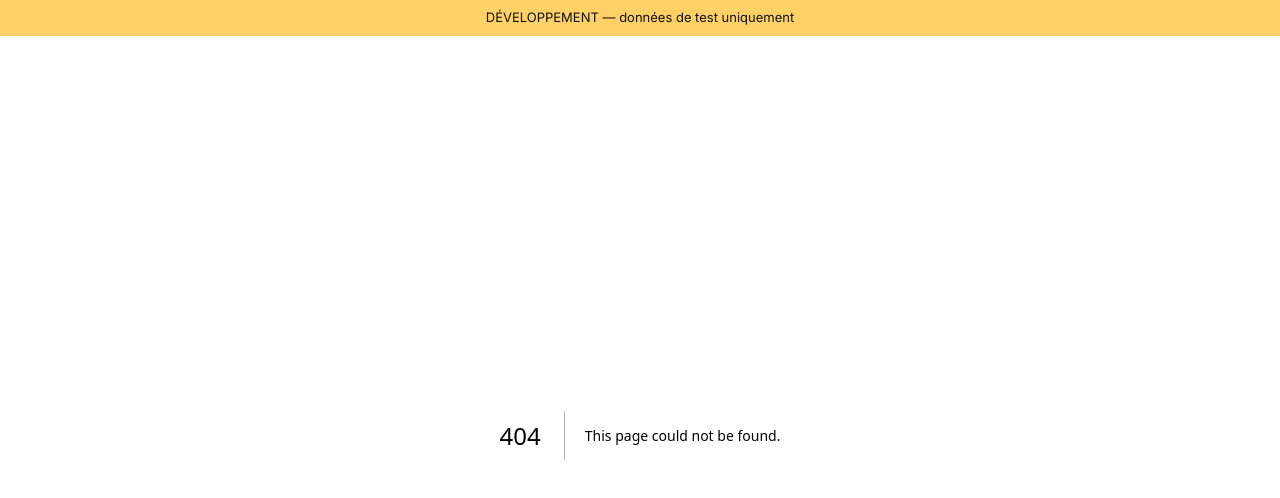
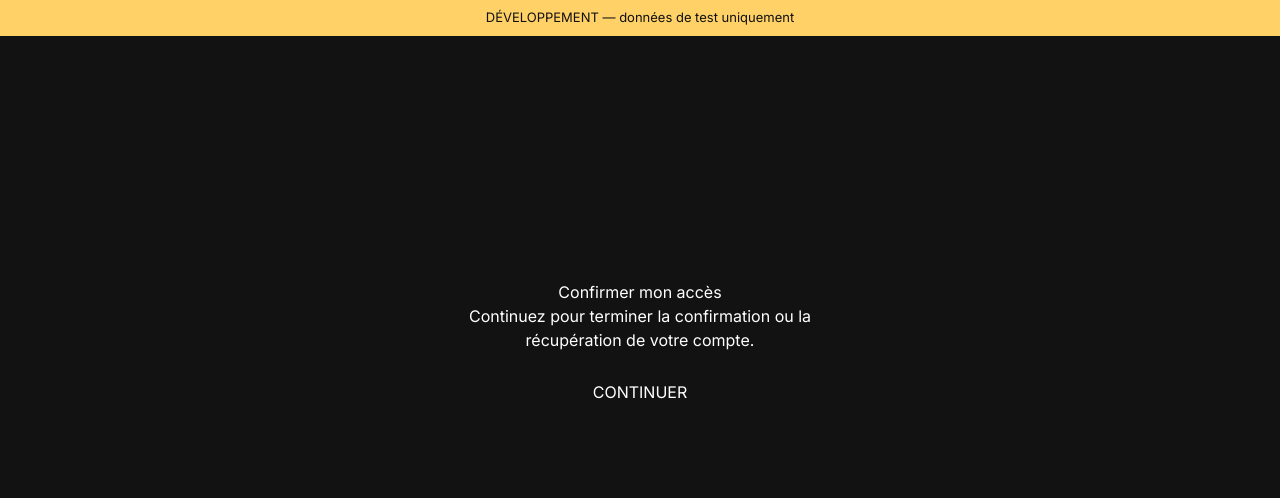
Before and after one commit to JonathanFaquire1/crazy-skull-card, a Next.js app: page /auth/callback in a window 1280 px wide. Before the commit this address had no page. Shown: the top 498 px of the page. Built offline with nearby package versions, Linux system fonts and the light colour scheme.

Commit message:
fix: handle email session fragments before redirecting

```diff
--- /dev/null
+++ b/app/auth/callback/page.tsx
@@ -0,0 +1,54 @@
+'use client'
+import { useState } from 'react'
+import { useRouter } from 'next/navigation'
+import { createClient } from '../../../lib/supabase'
+
+export default function AuthCallbackPage() {
+  const router = useRouter()
+  const [busy,setBusy] = useState(false)
+  const [message,setMessage] = useState('Continuez pour terminer la confirmation ou la récupération de votre compte.')
+  const [failed,setFailed] = useState(false)
+  async function confirm() {
+    setBusy(true)
+    try {
+      const url = new URL(window.location.href)
+      const fragment = new URLSearchParams(url.hash.slice(1))
+      const code = url.searchParams.get('code')
+      const accessToken = fragment.get('access_token')
+      const refreshToken = fragment.get('refresh_token')
+      const requestedNext = fragment.get('type') === 'recovery' ? '/reset-password' : url.searchParams.get('next')
+      const next = requestedNext === '/reset-password' || requestedNext === '/dashboard' ||
+        /^\/activate\?code=SKU[0-9]{5}$/.test(requestedNext || '') ? requestedNext! : '/dashboard'
+      // Remove auth material before constructing the SDK client: no automatic competing exchange,
+      // no tokens in history, referrers, or subsequent navigation.
+      window.history.replaceState(null,'','/auth/callback')
+      const supabase = createClient()
+      if (fragment.has('error') || url.searchParams.has('error')) {
+        throw new Error('Ce lien a déjà été utilisé ou a expiré. Demandez un nouvel email.')
+      }
+      let error
+      if (code) ({error} = await supabase.auth.exchangeCodeForSession(code))
+      else if (accessToken && refreshToken) ({error} = await supabase.auth.setSession({access_token:accessToken,refresh_token:refreshToken}))
+      else throw new Error('Ce lien est incomplet. Ouvrez le lien reçu par email.')
+      if (error) {
+        if (error.code === 'pkce_code_verifier_not_found') throw new Error('Ouvrez ce lien dans le navigateur où vous avez demandé l’email. Si le lien a déjà été utilisé, demandez-en un nouveau.')
+        throw new Error('Ce lien a déjà été utilisé ou a expiré. Demandez un nouvel email.')
+      }
+      const {data:{user},error:userError} = await supabase.auth.getUser()
+      if (userError || !user) throw new Error('Session non confirmée. Demandez un nouvel email.')
+      router.replace(next)
+      router.refresh()
+    } catch(error) {
+      setFailed(true)
+      setMessage(error instanceof Error ? error.message : 'Confirmation impossible.')
+      setBusy(false)
+    }
+  }
+  return <main style={{minHeight:'80vh',display:'grid',placeItems:'center',padding:24}}>
+    <div style={{maxWidth:440,textAlign:'center'}}>
+      <h1>Confirmer mon accès</h1>
+      <p role={failed ? 'alert' : 'status'}>{message}</p>
+      {!failed ? <button disabled={busy} onClick={confirm} style={{padding:'12px 24px',margin:16}}>{busy ? 'Vérification…' : 'CONTINUER'}</button> : <a href="/auth">Retour à la connexion</a>}
+    </div>
+  </main>
+}
--- a/app/auth/callback/route.ts
+++ /dev/null
@@ -1,16 +0,0 @@
-import { NextRequest, NextResponse } from 'next/server'
-import { createServerSupabaseClient } from '../../../lib/supabase-server'
-
-export async function GET(request: NextRequest) {
-  const code = request.nextUrl.searchParams.get('code')
-  const requestedNext = request.nextUrl.searchParams.get('next') || '/dashboard'
-  // Only known application routes can be used after authentication.
-  const next = requestedNext === '/reset-password' || requestedNext === '/dashboard' ||
-    /^\/activate\?code=SKU[0-9]{5}$/.test(requestedNext) ? requestedNext : '/dashboard'
-  if (code) {
-    const supabase = await createServerSupabaseClient()
-    const { error } = await supabase.auth.exchangeCodeForSession(code)
-    if (!error) return NextResponse.redirect(new URL(next, request.url))
-  }
-  return NextResponse.redirect(new URL('/auth?error=confirmation', request.url))
-}
--- a/app/auth/page.tsx
+++ b/app/auth/page.tsx
@@ -1,5 +1,5 @@
 'use client'
-import { Suspense, useState } from 'react'
+import { Suspense, useState, useEffect } from 'react'
 import { createClient } from '../../lib/supabase'
 import { useRouter, useSearchParams } from 'next/navigation'
 import { normalizeNfcCode, pendingNfcKey } from '../../lib/nfc'
@@ -17,6 +17,15 @@ function AuthContent() {
   const searchParams = useSearchParams()
   const nfcCode = normalizeNfcCode(searchParams.get('nfc') || searchParams.get('claim'))
   const supabase = createClient()
+
+  useEffect(() => {
+    const fragment = new URLSearchParams(window.location.hash.slice(1))
+    // Preserve legacy email responses that a server-side redirect cannot read.
+    if (fragment.has('access_token') && fragment.has('refresh_token')) {
+      const next = fragment.get('type') === 'recovery' ? '/reset-password' : '/dashboard'
+      router.replace(`/auth/callback?next=${next}${window.location.hash}`)
+    }
+  }, [router])
 
   async function handleSubmit(e: React.FormEvent) {
     e.preventDefault()
@@ -72,6 +81,7 @@ function AuthContent() {
             {mode === 'login' ? 'Accédez à votre espace' : 'Rejoignez le crew'}
           </p>
           {searchParams.get('error') === 'confirmation' ? <p role="alert">Lien de confirmation expiré ou invalide. Demandez un nouvel email.</p> : null}
+          {searchParams.get('error') === 'browser' ? <p role="alert">Ouvrez le lien dans le navigateur où vous avez demandé cet email. Si le lien a déjà été utilisé, demandez-en un nouveau.</p> : null}
           <form onSubmit={handleSubmit}>
             <div style={{ marginBottom: '16px' }}>
               <label style={{ display: 'block', fontSize: '11px', color: '#9a9080', fontFamily: "'JetBrains Mono',monospace", letterSpacing: '2px', textTransform: 'uppercase', marginBottom: '8px' }}>Email</label>
--- a/next.config.js
+++ b/next.config.js
@@ -16,6 +16,7 @@ module.exports = {
     return [{ source: '/:path*', headers: [
       { key: 'X-Robots-Tag', value: 'noindex, nofollow, noarchive' },
       { key: 'X-Crazy-Skull-Environment', value: 'development' },
+      { key: 'Referrer-Policy', value: 'no-referrer' },
     ] }]
   },
 }
```
Also changed, not shown: 1 other file (tests, documents, lock files or other folders).
